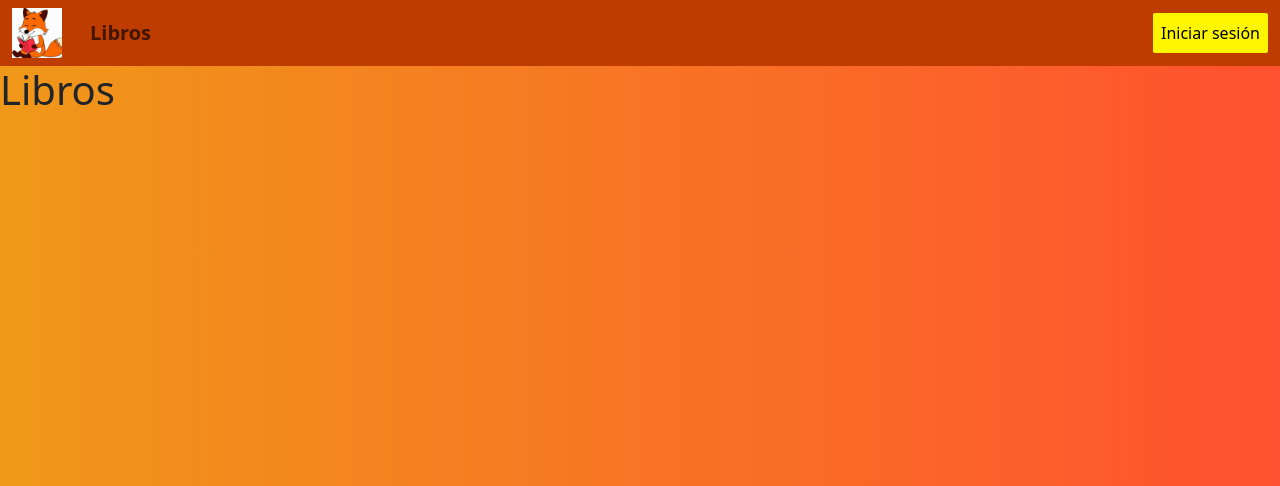
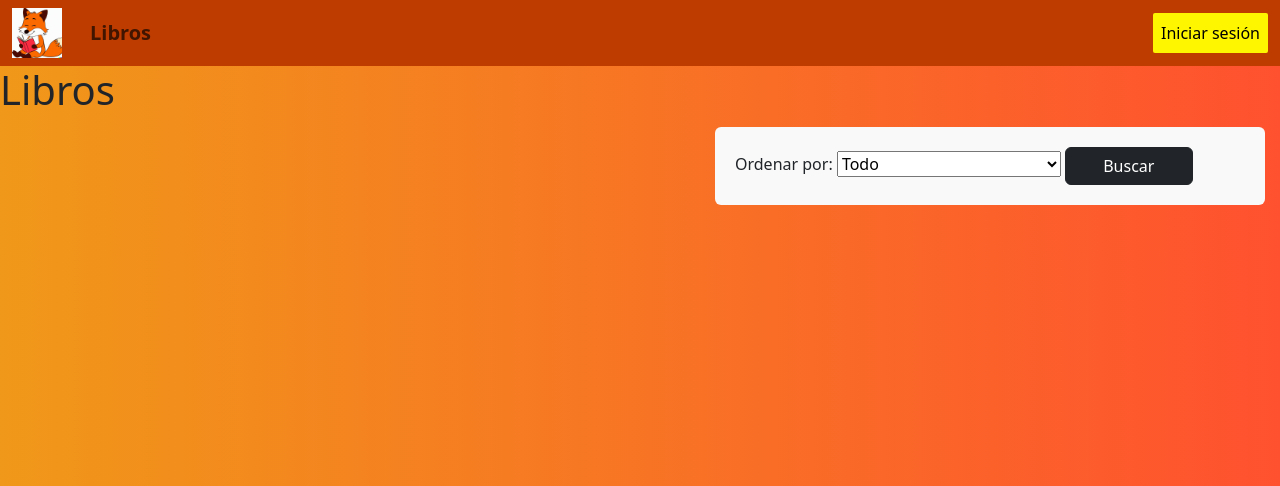
Before and after one commit to PaolaSanchezMedina/ZorroTeca, a PHP site: page /mostrarlib.php in a window 1280 px wide. Shown: the top 486 px of the page. Run offline with PHP 8.4, Linux system fonts and the light colour scheme; data that the repository does not hold is empty.

Commit message:
creacion de filtros

```diff
--- a/css/style.css
+++ b/css/style.css
@@ -148,7 +148,7 @@ body{
     }
 
     .presentacion2{
-      margin-top: 20px;
+      margin-top: 5px;
       padding: 20px;
       background-color: #f9f9f9;
       border-radius: 6px;
--- a/mostrarlib.php
+++ b/mostrarlib.php
@@ -40,7 +40,7 @@
                 <div>
                     <ul class="navbar-nav">
                     <li class="nav-item li-bg-inicio">
-                            <a class="nav-link active" href="login.php">Iniciar sesión</a>
+                            <a class="nav-link active " href="login.php">Iniciar sesión</a>
                         </li>
                     </ul>
                 </div>
@@ -48,8 +48,30 @@
         </nav>
     </div>
 
+
+
 <h1 >Libros</h1>
-    <ul class="lista-libros">
+    <div clas="mt-12">
+        <div class=" d-flex justify-content-end" style="margin-right: 15px;   ">
+                <div class="presentacion2 text-left" style="width: 550px;" >
+                            <label class="ordenar">Ordenar por: </label>
+                            <select id="ordenar" name="ordenar">
+                            <option value="Todos">Todo</option>
+                            <option value="ABC">Abecedario</option>
+                            <option value="DESC">Por año de menor a mayor</option>
+                            <option value="ASC">Por año de mayor a menor</option>
+                        </select>
+                        <button class="btn btn-dark col-3" id="buscarLibros" type='button'>Buscar</button>
+                </div>
+            </div>
+        </div>
+
+
+
+
+
+
+<ul class="lista-libros">
     <?php
     include "bd/libros_usuario.php";
     $products = get_product_details();
@@ -59,7 +81,7 @@
         $id= $ap['id_libro'];
         ?>
         <li class="elemento-lista-libros" <?php echo "title='$name'" ?>>
-        <div class="contenedor">
+        <div class="presentacion1 d-flex-center text-center">
             <?php echo "<object data='pdfs/".$name.".pdf' width='170px' height='170px' style='  border: 1px solid black;' ></object>" ?>
             <div class="elem">
                 <h5 ><?php echo $name; ?></h5>
@@ -81,6 +103,28 @@
     }
     ?>
     </ul>
+
+    <!--fILTRO -->
+    <script>
+    $(document).ready(function(){
+        $("#buscarLibros").on("click", function(){
+            var orden = $("#ordenar").val();
+
+            $.ajax({
+                url: 'search_book_order.php',
+                type: 'post',
+                data: {orden: orden},
+                success: function(response){
+                    $(".lista-libros").html(response);
+                }
+            });
+        });
+    });
+</script>
+
+
+
+
 </body>
 
 </html>
```
Also changed, not shown: bd/search_book_order.php (added, +31 -0 lines).
